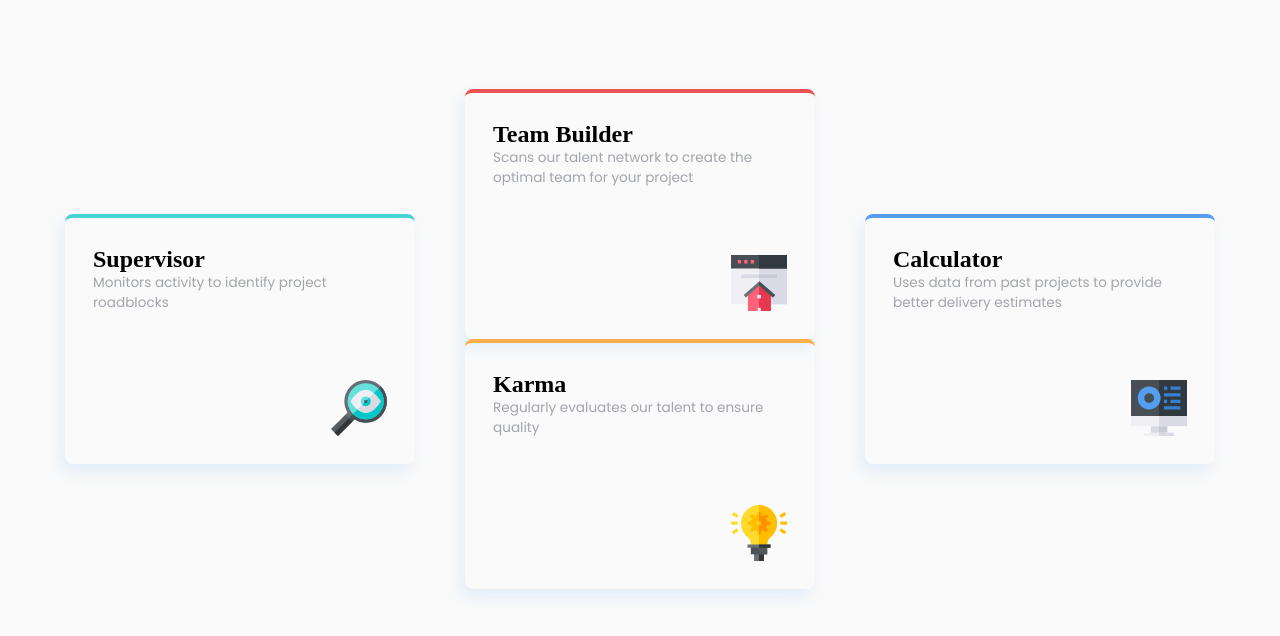
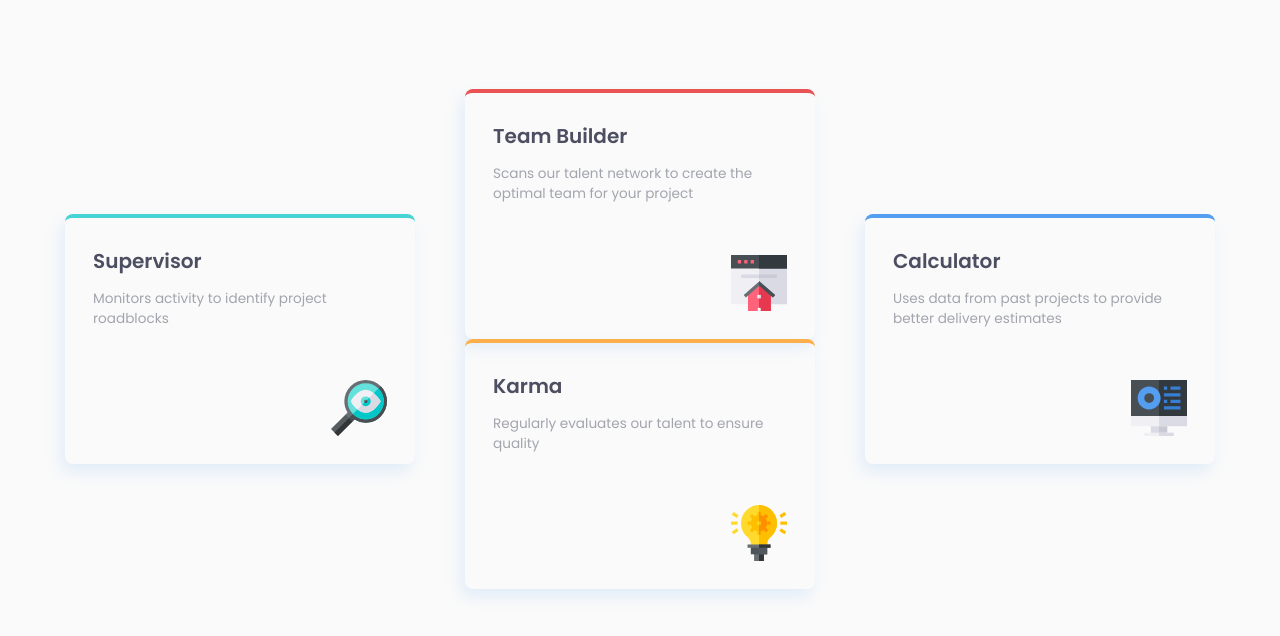
Before and after one commit to sohanurshadhin/fm-four-card-feature-section-master, a plain HTML site: page index.html in a window 1280 px wide. Shown: the part 234-870 px from the top of the page. Drawn offline with Linux system fonts and the light colour scheme.

Commit message:
Update style.css

```diff
--- a/style.css
+++ b/style.css
@@ -125,7 +125,7 @@ img {
 
 /* card content design */
 
-.card .top h3 {
+.card .top h2 {
   font-family: var(--ff-fw-600);
   font-size: 1.25rem;
   margin-bottom: 0.8rem;
```
